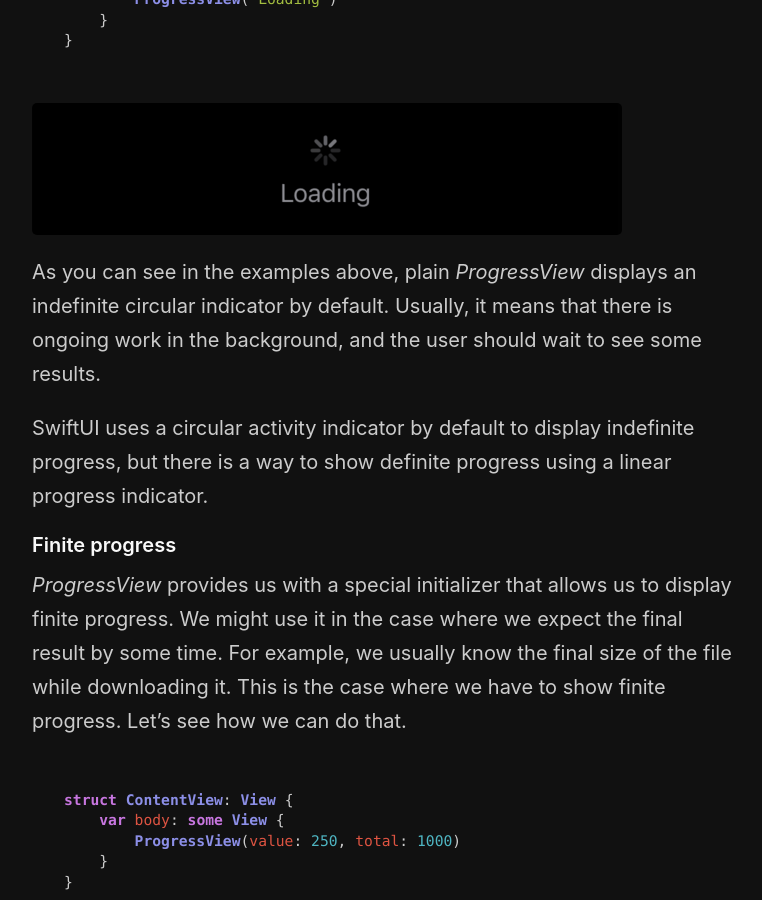
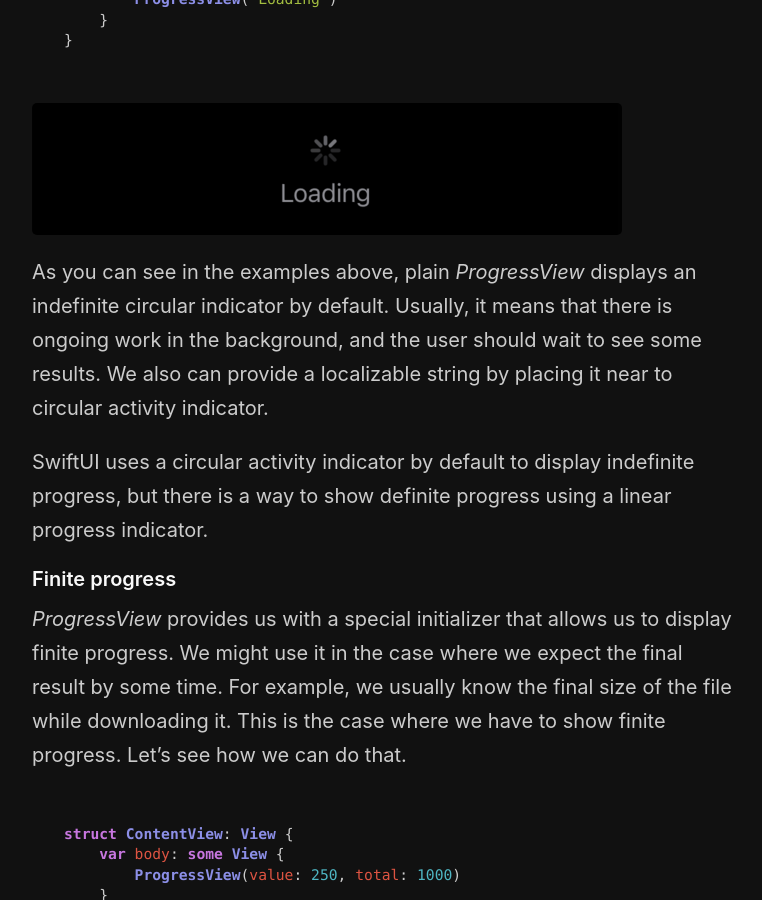
Before and after one commit to mecid/mecid.github.io, a Jekyll site: the page built from _posts/2021-11-25-mastering-progressview-in-swiftui.md, in a window 1280 px wide and 900 px high, scrolled down 967 px. Shown: the whole window, without its empty margins (258-1020 px from the left). Built offline with Jekyll 4.4.1, drawn with Linux system fonts in a browser that asks for light colours.

Commit message:
another improvement to progress view post.

```diff
--- a/_posts/2021-11-25-mastering-progressview-in-swiftui.md
+++ b/_posts/2021-11-25-mastering-progressview-in-swiftui.md
@@ -30,7 +30,7 @@ struct ContentView: View {
 
 ![progress](/public/progress.png)
 
-As you can see in the examples above, plain *ProgressView* displays an indefinite circular indicator by default. Usually, it means that there is ongoing work in the background, and the user should wait to see some results.
+As you can see in the examples above, plain *ProgressView* displays an indefinite circular indicator by default. Usually, it means that there is ongoing work in the background, and the user should wait to see some results. We also can provide a localizable string by placing it near to circular activity indicator.
 
 SwiftUI uses a circular activity indicator by default to display indefinite progress, but there is a way to show definite progress using a linear progress indicator.
 
```
